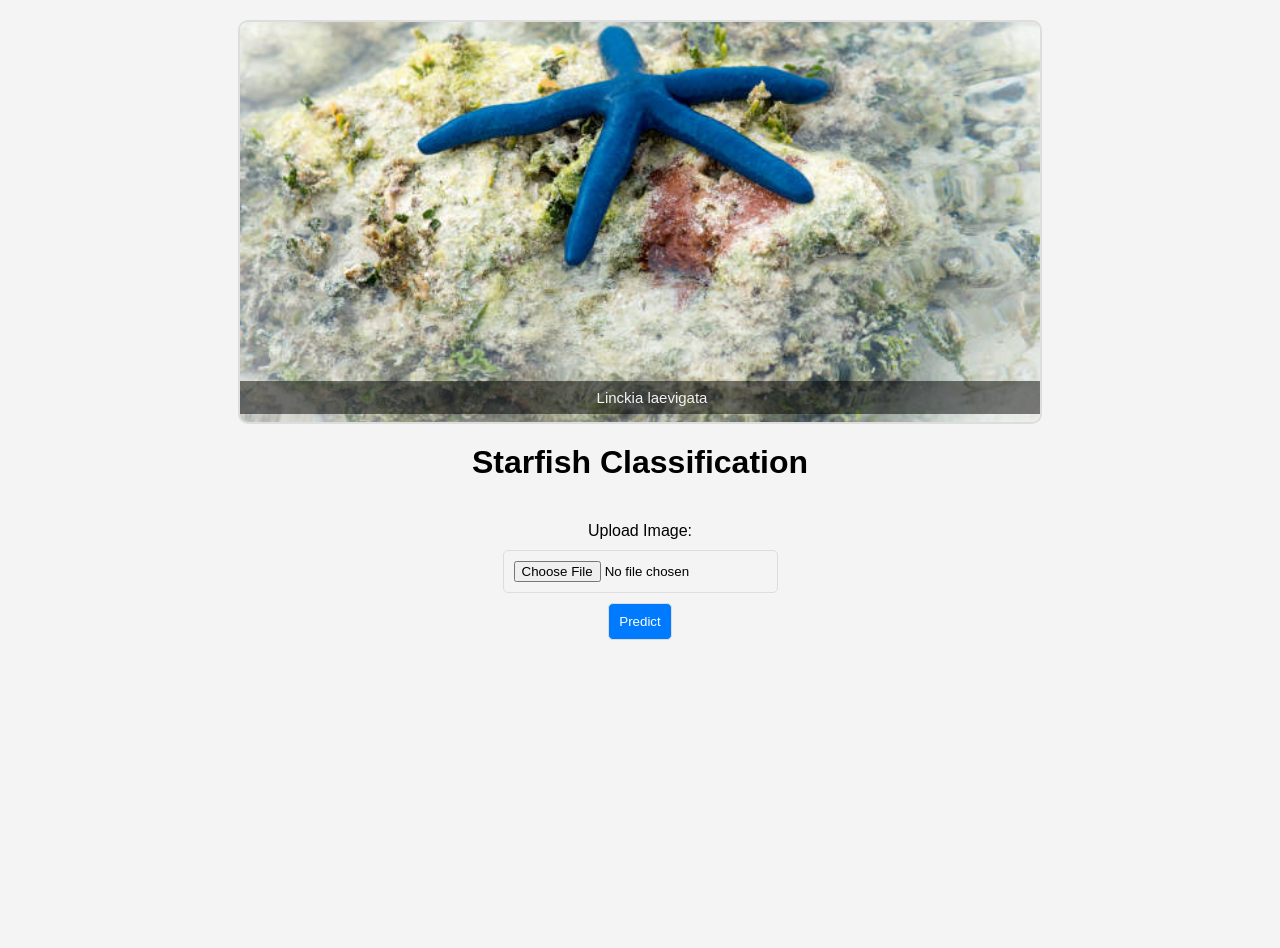
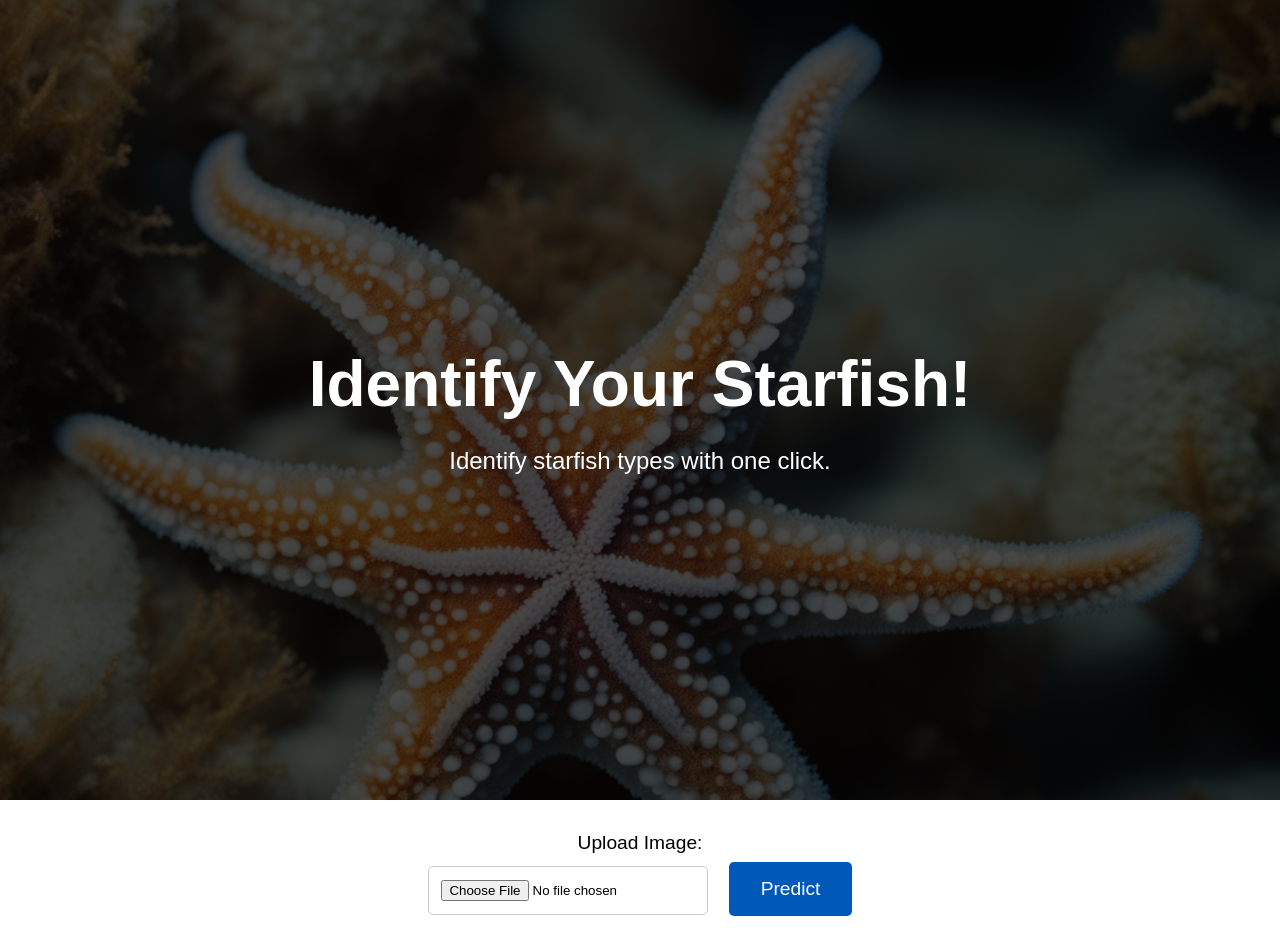
Before and after one commit to vaylerie/starfish, a Flask app: page / in a window 1280 px wide. Before the commit the page ends 800 px from the top, so only its background shows below. Run offline with Flask 3, Linux system fonts and the light colour scheme.

Commit message:
modify interface

```diff
--- a/static/css/style.css
+++ b/static/css/style.css
@@ -1,88 +1,73 @@
 body {
-    font-family: Arial, sans-serif;
+    font-family: Poppins, sans-serif;
+    margin: 0;
+    padding: 0;
+}
+
+.hero-section {
+    background-image: url('/static/images/luidia_foliolata.jpeg');
+    background-size: cover;
+    background-repeat: no-repeat;
+    background-blend-mode: multiply;
+    background-color: rgba(0, 0, 0, 0.7);
+    height: 100vh;
     display: flex;
     flex-direction: column;
+    justify-content: center;
     align-items: center;
-    margin: 0;
-    background-color: #f4f4f4;
+    text-align: center;
+    color: white;
 }
 
-h1 {
-    margin-top: 20px;
+.hero-section h1 {
+    font-size: 4rem;
+    margin-bottom: 1rem;
+    font-weight: bold;
+    line-height: 1.2;
 }
 
-form {
-    display: flex;
-    flex-direction: column;
-    align-items: center;
-    margin-top: 20px;
+.hero-section p {
+    font-size: 1.5rem;
+    margin-bottom: 2rem;
 }
 
-label {
-    margin-bottom: 10px;
+.upload-form {
+    text-align: center;
+    margin-top: 2rem;
 }
 
-input, button {
-    padding: 10px;
-    margin-bottom: 10px;
-    border: 1px solid #ddd;
+.upload-form label {
+    font-size: 1.2rem;
+    margin-bottom: 0.5rem;
+    display: block;
+}
+
+.upload-form input[type="file"] {
+    padding: 0.8rem;
+    border: 1px solid #ccc;
     border-radius: 5px;
 }
 
-button {
-    background-color: #007BFF;
+.upload-form button {
+    padding: 1rem 2rem;
+    background-color: #0059b9;
     color: white;
+    border: none;
+    border-radius: 5px;
     cursor: pointer;
-}
-
-button:hover {
-    background-color: #0056b3;
+    font-size: 1.2rem;
+    margin-left: 1rem;
 }
 
 #result {
-    margin-top: 20px;
-    font-size: 20px;
+    margin-top: 2rem;
+    font-size: 1.5rem;
     font-weight: bold;
 }
 
 #description {
-    margin-top: 20px;
-    font-size: 16px;
+    margin-top: 2rem;
+    font-size: 1.2rem;
     max-width: 600px;
     text-align: center;
 }
-
-.slideshow-container {
-    width: 800px; /* Set the width of the slideshow */
-    height: 400px; /* Set the height of the slideshow */
-    position: relative;
-    margin: auto;
-    margin-top: 20px;
-    overflow: hidden; /* Hide overflow to keep images within bounds */
-    border: 2px solid #ddd;
-    border-radius: 10px;
-    background-color: #000;
-}
-
-.mySlides {
-    display: none;
-    width: 100%;
-    height: 100%;
-}
-
-.mySlides img {
-    width: 100%;
-    height: 100%;
-    object-fit: cover; /* Ensure the image covers the entire area */
-}
-
-.text {
-    color: #f2f2f2;
-    font-size: 15px;
-    padding: 8px 12px;
-    position: absolute;
-    bottom: 8px;
-    width: 100%;
-    text-align: center;
-    background-color: rgba(0, 0, 0, 0.5);
-}
--- a/templates/index.html
+++ b/templates/index.html
@@ -7,32 +7,24 @@
     <link rel="stylesheet" href="/static/css/style.css">
 </head>
 <body>
-    <div class="slideshow-container">
-        <div class="mySlides fade">
-            <img src="/static/images/protoreaster_nodosus.jpg" style="width:100%">
-            <div class="text">Protoreaster nodosus</div>
+    <section class="hero-section">
+        <div>
+            <h1>Identify Your Starfish!</h1>
+            <p>Identify starfish types with one click.</p>
         </div>
-        <div class="mySlides fade">
-            <img src="/static/images/culcita_novaguineae.jpg" style="width:100%">
-            <div class="text">Culcita novaguineae</div>
-        </div>
-        <div class="mySlides fade">
-            <img src="/static/images/linckia_laevigata.jpg" style="width:100%">
-            <div class="text">Linckia laevigata</div>
-        </div>
-        <div class="mySlides fade">
-            <img src="/static/images/luidia_foliolata.jpeg" style="width:100%">
-            <div class="text">Luidia foliolata</div>
-        </div>
+    </section>
+
+    <div class="upload-form">
+        <form id="prediction-form" enctype="multipart/form-data">
+            <label for="file">Upload Image:</label>
+            <input type="file" id="file" name="file" accept="image/*" required>
+            <button type="submit">Predict</button>
+        </form>
     </div>
-    <h1>Starfish Classification</h1>
-    <form id="prediction-form" enctype="multipart/form-data">
-        <label for="file">Upload Image:</label>
-        <input type="file" id="file" name="file" accept="image/*" required>
-        <button type="submit">Predict</button>
-    </form>
+
     <div id="result"></div>
     <div id="description"></div>
+
     <script src="/static/js/main.js"></script>
 </body>
 </html>
```
Also changed, not shown: static/js/main.js (+0 -16 lines).
